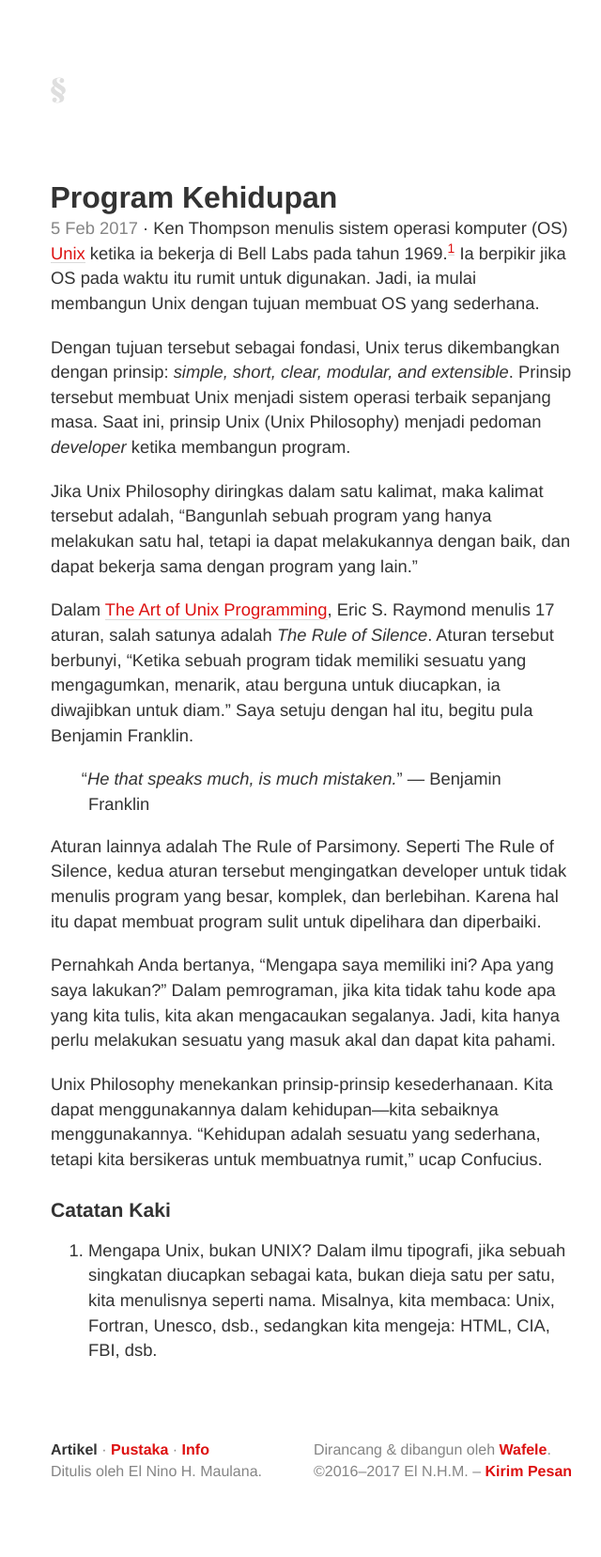
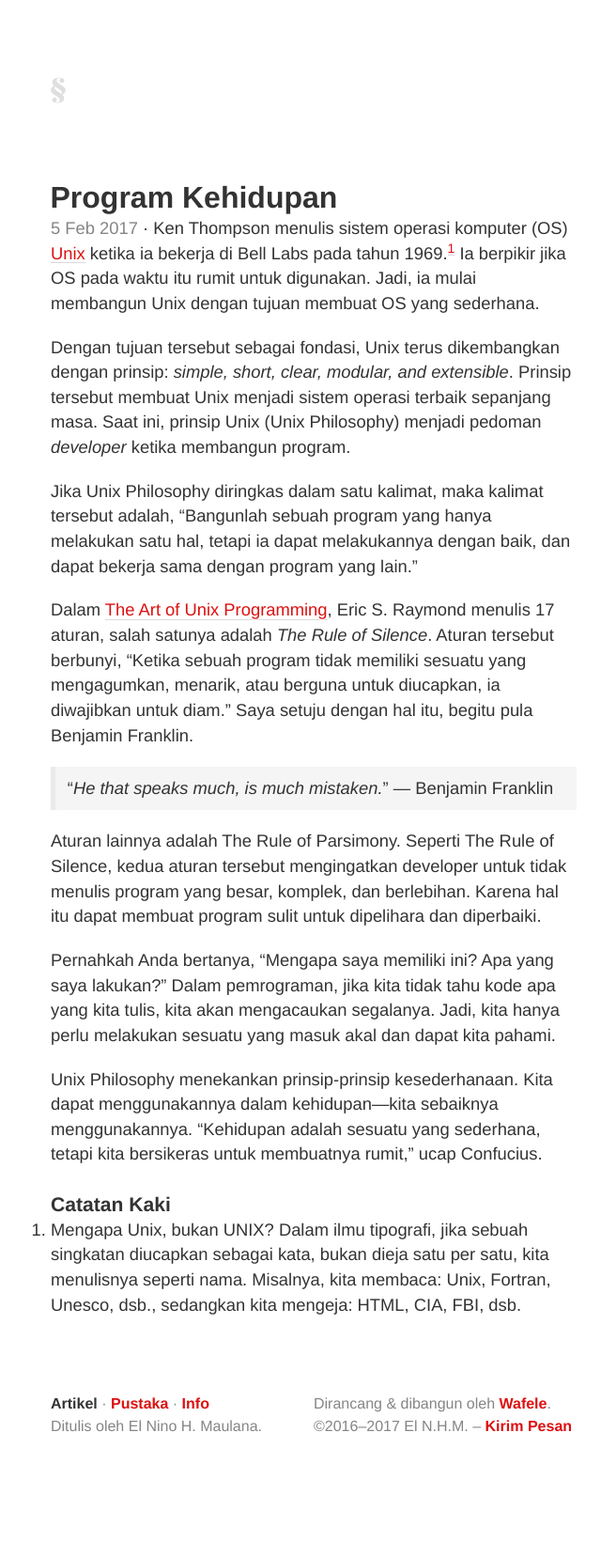
Before and after one commit to tertanda/elnino.github.io, a Jekyll site: the page built from artikel/_posts/2017-02-05-program-kehidupan.md, in a window 1280 px wide. Shown: the whole page at 94% size, without its empty margins (306-946 px from the left). Built offline with Jekyll 4.4.1, drawn with Linux system fonts in a browser that asks for light colours; after the commit the page ends 1609 px from its top, so only the background shows below that.

Commit message:
First commit.

```diff
--- a/_sass/base/typo.scss
+++ b/_sass/base/typo.scss
@@ -23,6 +23,20 @@ h3 { font-size: 1.1487rem; }
 
 h4 { font-size: 1rem; }
 
+blockquote {
+    background-color: #f5f5f5;
+    border-left: 5px solid #eaeaea;
+    margin: 0 0 1.25rem 0;
+    padding: 0.6125rem 1.25rem;
+}
+
+ol,
+ul {
+    margin-bottom: 1.25rem;
+    margin-top: 0;
+    padding-left: 0;
+}
+
 p {
     margin-bottom: 0;
     margin-top: 0;
```
